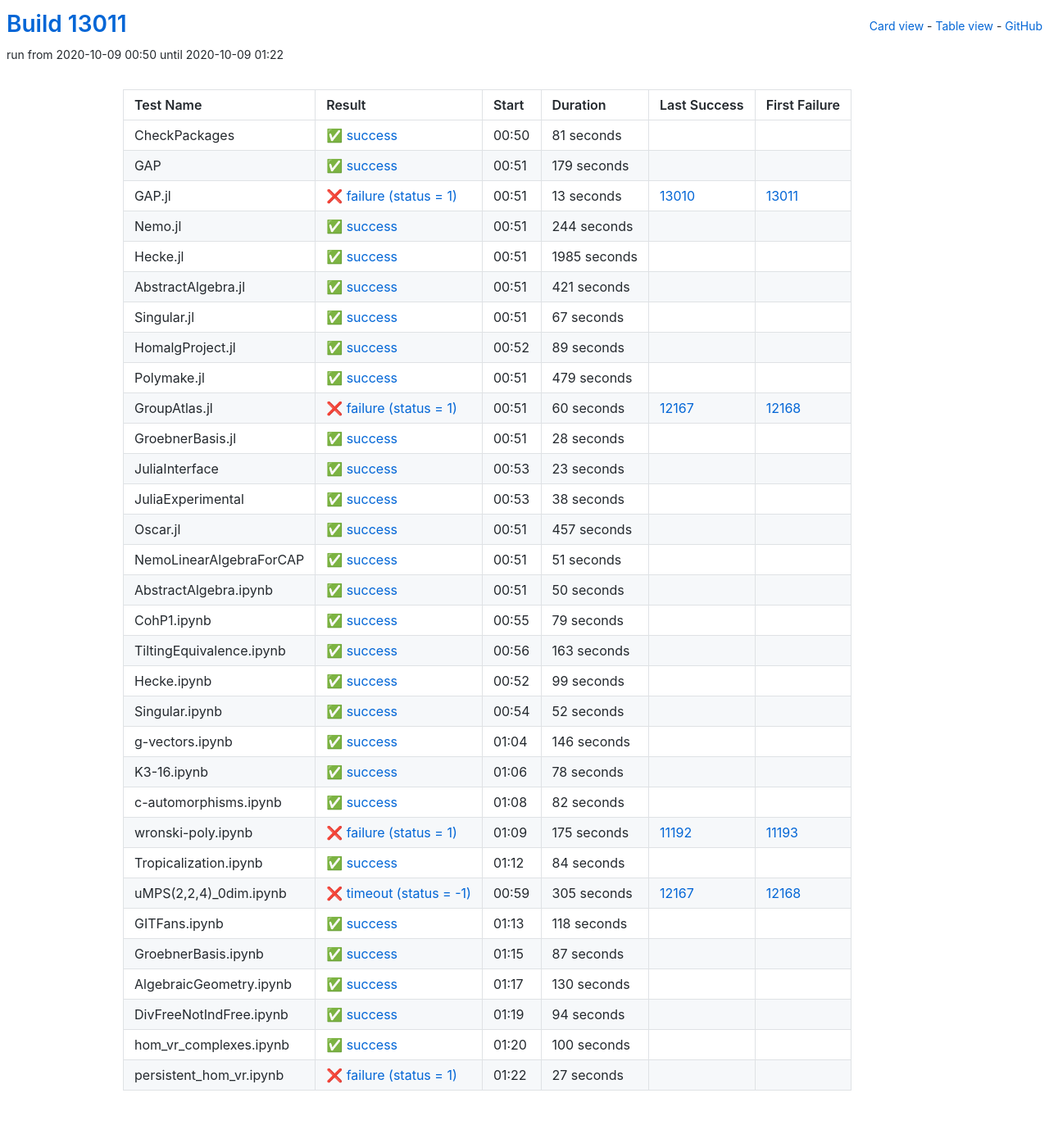
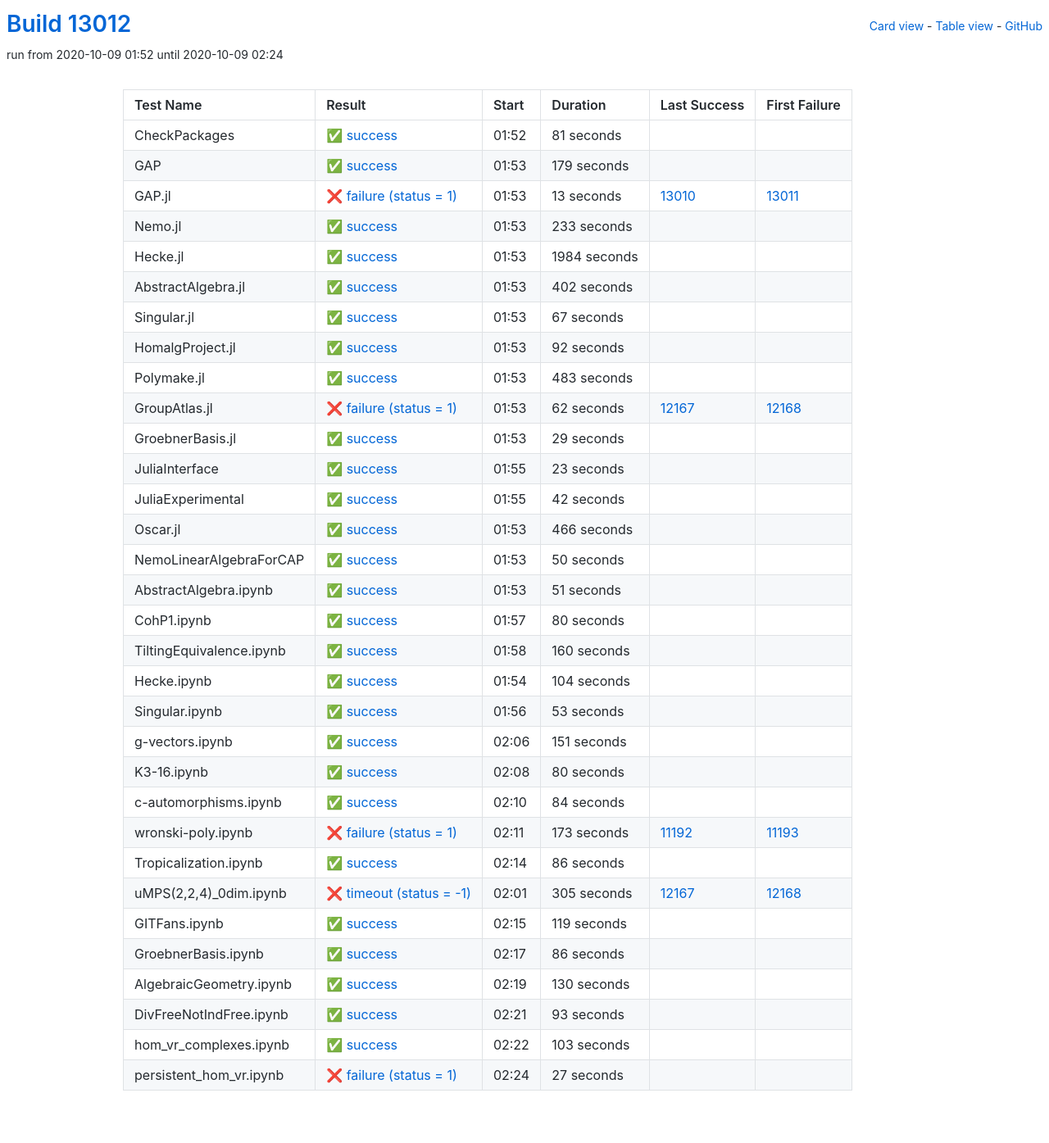
Before and after one commit to oscar-system/oscar-ci-status, a Jekyll site: the page built from table.html, in a window 1280 px wide. Shown: the whole page at 82% size. Built offline with Jekyll 4.4.1, drawn with Linux system fonts in a browser that asks for light colours.

Commit message:
Build #13012

```diff
--- a/_data/ci.yml
+++ b/_data/ci.yml
@@ -1,6 +1,6 @@
 ---
-build: 13011
-build_url: https://oscarci.mathematik.uni-kl.de/job/oscar/13011/
+build: 13012
+build_url: https://oscarci.mathematik.uni-kl.de/job/oscar/13012/
 job: oscar
 organization: oscar-system
 repo: oscar-ci-status
@@ -8,8 +8,8 @@
 tests:
 - name: CheckPackages
   id: checkpackages
-  log: https://oscarci.mathematik.uni-kl.de/job/oscar/13011/artifact/logs/build-13011/CheckPackages.log
-  start: 2020-10-09 00:50
+  log: https://oscarci.mathematik.uni-kl.de/job/oscar/13012/artifact/logs/build-13012/CheckPackages.log
+  start: 2020-10-09 01:52
   success: true
   exitcode: 0
   status: success
@@ -20,8 +20,8 @@
   first_failure_url:
 - name: GAP
   id: gap
-  log: https://oscarci.mathematik.uni-kl.de/job/oscar/13011/artifact/logs/build-13011/GAP.log
-  start: 2020-10-09 00:51
+  log: https://oscarci.mathematik.uni-kl.de/job/oscar/13012/artifact/logs/build-13012/GAP.log
+  start: 2020-10-09 01:53
   success: true
   exitcode: 0
   status: success
@@ -32,8 +32,8 @@
   first_failure_url:
 - name: GAP.jl
   id: gap-jl
-  log: https://oscarci.mathematik.uni-kl.de/job/oscar/13011/artifact/logs/build-13011/GAP.jl.log
-  start: 2020-10-09 00:51
+  log: https://oscarci.mathematik.uni-kl.de/job/oscar/13012/artifact/logs/build-13012/GAP.jl.log
+  start: 2020-10-09 01:53
   success: false
   exitcode: 1
   status: failure
@@ -44,44 +44,44 @@
   first_failure_url: https://oscarci.mathematik.uni-kl.de/job/oscar/13011/
 - name: Nemo.jl
   id: nemo-jl
-  log: https://oscarci.mathematik.uni-kl.de/job/oscar/13011/artifact/logs/build-13011/Nemo.jl.log
-  start: 2020-10-09 00:51
+  log: https://oscarci.mathematik.uni-kl.de/job/oscar/13012/artifact/logs/build-13012/Nemo.jl.log
+  start: 2020-10-09 01:53
   success: true
   exitcode: 0
   status: success
-  duration: 244
+  duration: 233
   last_success: false
   last_success_url:
   first_failure: false
   first_failure_url:
 - name: Hecke.jl
   id: hecke-jl
-  log: https://oscarci.mathematik.uni-kl.de/job/oscar/13011/artifact/logs/build-13011/Hecke.jl.log
-  start: 2020-10-09 00:51
+  log: https://oscarci.mathematik.uni-kl.de/job/oscar/13012/artifact/logs/build-13012/Hecke.jl.log
+  start: 2020-10-09 01:53
   success: true
   exitcode: 0
   status: success
-  duration: 1985
+  duration: 1984
   last_success: false
   last_success_url:
   first_failure: false
   first_failure_url:
 - name: AbstractAlgebra.jl
   id: abstractalgebra-jl
-  log: https://oscarci.mathematik.uni-kl.de/job/oscar/13011/artifact/logs/build-13011/AbstractAlgebra.jl.log
-  start: 2020-10-09 00:51
+  log: https://oscarci.mathematik.uni-kl.de/job/oscar/13012/artifact/logs/build-13012/AbstractAlgebra.jl.log
+  start: 2020-10-09 01:53
   success: true
   exitcode: 0
   status: success
-  duration: 421
+  duration: 402
   last_success: false
   last_success_url:
   first_failure: false
   first_failure_url:
 - name: Singular.jl
   id: singular-jl
-  log: https://oscarci.mathematik.uni-kl.de/job/oscar/13011/artifact/logs/build-13011/Singular.jl.log
-  start: 2020-10-09 00:51
+  log: https://oscarci.mathematik.uni-kl.de/job/oscar/13012/artifact/logs/build-13012/Singular.jl.log
+  start: 2020-10-09 01:53
   success: true
   exitcode: 0
   status: success
@@ -92,56 +92,56 @@
   first_failure_url:
 - name: HomalgProject.jl
   id: homalgproject-jl
-  log: https://oscarci.mathematik.uni-kl.de/job/oscar/13011/artifact/logs/build-13011/HomalgProject.jl.log
-  start: 2020-10-09 00:52
+  log: https://oscarci.mathematik.uni-kl.de/job/oscar/13012/artifact/logs/build-13012/HomalgProject.jl.log
+  start: 2020-10-09 01:53
   success: true
   exitcode: 0
   status: success
-  duration: 89
+  duration: 92
   last_success: false
   last_success_url:
   first_failure: false
   first_failure_url:
 - name: Polymake.jl
   id: polymake-jl
-  log: https://oscarci.mathematik.uni-kl.de/job/oscar/13011/artifact/logs/build-13011/Polymake.jl.log
-  start: 2020-10-09 00:51
+  log: https://oscarci.mathematik.uni-kl.de/job/oscar/13012/artifact/logs/build-13012/Polymake.jl.log
+  start: 2020-10-09 01:53
   success: true
   exitcode: 0
   status: success
-  duration: 479
+  duration: 483
   last_success: false
   last_success_url:
   first_failure: false
   first_failure_url:
 - name: GroupAtlas.jl
   id: groupatlas-jl
-  log: https://oscarci.mathematik.uni-kl.de/job/oscar/13011/artifact/logs/build-13011/GroupAtlas.jl.log
-  start: 2020-10-09 00:51
+  log: https://oscarci.mathematik.uni-kl.de/job/oscar/13012/artifact/logs/build-13012/GroupAtlas.jl.log
+  start: 2020-10-09 01:53
   success: false
   exitcode: 1
   status: failure
-  duration: 60
+  duration: 62
   last_success: 12167
   last_success_url: https://oscarci.mathematik.uni-kl.de/job/oscar/12167/
   first_failure: 12168
   first_failure_url: https://oscarci.mathematik.uni-kl.de/job/oscar/12168/
 - name: GroebnerBasis.jl
   id: groebnerbasis-jl
-  log: https://oscarci.mathematik.uni-kl.de/job/oscar/13011/artifact/logs/build-13011/GroebnerBasis.jl.log
-  start: 2020-10-09 00:51
+  log: https://oscarci.mathematik.uni-kl.de/job/oscar/13012/artifact/logs/build-13012/GroebnerBasis.jl.log
+  start: 2020-10-09 01:53
   success: true
   exitcode: 0
   status: success
-  duration: 28
+  duration: 29
   last_success: false
   last_success_url:
   first_failure: false
   first_failure_url:
 - name: JuliaInterface
   id: juliainterface
-  log: https://oscarci.mathematik.uni-kl.de/job/oscar/13011/artifact/logs/build-13011/JuliaInterface.log
-  start: 2020-10-09 00:53
+  log: https://oscarci.mathematik.uni-kl.de/job/oscar/13012/artifact/logs/build-13012/JuliaInterface.log
+  start: 2020-10-09 01:55
   success: true
   exitcode: 0
   status: success
@@ -152,32 +152,44 @@
   first_failure_url:
 - name: JuliaExperimental
   id: juliaexperimental
-  log: https://oscarci.mathematik.uni-kl.de/job/oscar/13011/artifact/logs/build-13011/JuliaExperimental.log
-  start: 2020-10-09 00:53
+  log: https://oscarci.mathematik.uni-kl.de/job/oscar/13012/artifact/logs/build-13012/JuliaExperimental.log
+  start: 2020-10-09 01:55
   success: true
   exitcode: 0
   status: success
-  duration: 38
+  duration: 42
   last_success: false
   last_success_url:
   first_failure: false
   first_failure_url:
 - name: Oscar.jl
   id: oscar-jl
-  log: https://oscarci.mathematik.uni-kl.de/job/oscar/13011/artifact/logs/build-13011/Oscar.jl.log
-  start: 2020-10-09 00:51
+  log: https://oscarci.mathematik.uni-kl.de/job/oscar/13012/artifact/logs/build-13012/Oscar.jl.log
+  start: 2020-10-09 01:53
   success: true
   exitcode: 0
   status: success
-  duration: 457
+  duration: 466
   last_success: false
   last_success_url:
   first_failure: false
   first_failure_url:
 - name: NemoLinearAlgebraForCAP
   id: nemolinearalgebraforcap
-  log: https://oscarci.mathematik.uni-kl.de/job/oscar/13011/artifact/logs/build-13011/NemoLinearAlgebraForCAP.log
-  start: 2020-10-09 00:51
+  log: https://oscarci.mathematik.uni-kl.de/job/oscar/13012/artifact/logs/build-13012/NemoLinearAlgebraForCAP.log
+  start: 2020-10-09 01:53
+  success: true
+  exitcode: 0
+  status: success
+  duration: 50
+  last_success: false
+  last_success_url:
+  first_failure: false
+  first_failure_url:
+- name: AbstractAlgebra.ipynb
+  id: abstractalgebra-ipynb
+  log: https://oscarci.mathematik.uni-kl.de/job/oscar/13012/artifact/logs/build-13012/AbstractAlgebra.ipynb.log
+  start: 2020-10-09 01:53
   success: true
   exitcode: 0
   status: success
@@ -186,118 +198,82 @@
   last_success_url:
   first_failure: false
   first_failure_url:
-- name: AbstractAlgebra.ipynb
-  id: abstractalgebra-ipynb
-  log: https://oscarci.mathematik.uni-kl.de/job/oscar/13011/artifact/logs/build-13011/AbstractAlgebra.ipynb.log
-  start: 2020-10-09 00:51
+- name: CohP1.ipynb
+  id: cohp1-ipynb
+  log: https://oscarci.mathematik.uni-kl.de/job/oscar/13012/artifact/logs/build-13012/CohP1.ipynb.log
+  start: 2020-10-09 01:57
   success: true
   exitcode: 0
   status: success
-  duration: 50
-  last_success: false
-  last_success_url:
-  first_failure: false
-  first_failure_url:
-- name: CohP1.ipynb
-  id: cohp1-ipynb
-  log: https://oscarci.mathematik.uni-kl.de/job/oscar/13011/artifact/logs/build-13011/CohP1.ipynb.log
-  start: 2020-10-09 00:55
-  success: true
-  exitcode: 0
-  status: success
-  duration: 79
+  duration: 80
   last_success: false
   last_success_url:
   first_failure: false
   first_failure_url:
 - name: TiltingEquivalence.ipynb
   id: tiltingequivalence-ipynb
-  log: https://oscarci.mathematik.uni-kl.de/job/oscar/13011/artifact/logs/build-13011/TiltingEquivalence.ipynb.log
-  start: 2020-10-09 00:56
+  log: https://oscarci.mathematik.uni-kl.de/job/oscar/13012/artifact/logs/build-13012/TiltingEquivalence.ipynb.log
+  start: 2020-10-09 01:58
   success: true
   exitcode: 0
   status: success
-  duration: 163
+  duration: 160
   last_success: false
   last_success_url:
   first_failure: false
   first_failure_url:
 - name: Hecke.ipynb
   id: hecke-ipynb
-  log: https://oscarci.mathematik.uni-kl.de/job/oscar/13011/artifact/logs/build-13011/Hecke.ipynb.log
-  start: 2020-10-09 00:52
+  log: https://oscarci.mathematik.uni-kl.de/job/oscar/13012/artifact/logs/build-13012/Hecke.ipynb.log
+  start: 2020-10-09 01:54
   success: true
   exitcode: 0
   status: success
-  duration: 99
+  duration: 104
   last_success: false
   last_success_url:
   first_failure: false
   first_failure_url:
 - name: Singular.ipynb
   id: singular-ipynb
-  log: https://oscarci.mathematik.uni-kl.de/job/oscar/13011/artifact/logs/build-13011/Singular.ipynb.log
-  start: 2020-10-09 00:54
+  log: https://oscarci.mathematik.uni-kl.de/job/oscar/13012/artifact/logs/build-13012/Singular.ipynb.log
+  start: 2020-10-09 01:56
   success: true
   exitcode: 0
   status: success
-  duration: 52
+  duration: 53
   last_success: false
   last_success_url:
   first_failure: false
   first_failure_url:
 - name: g-vectors.ipynb
   id: g-vectors-ipynb
-  log: https://oscarci.mathematik.uni-kl.de/job/oscar/13011/artifact/logs/build-13011/g-vectors.ipynb.log
-  start: 2020-10-09 01:04
+  log: https://oscarci.mathematik.uni-kl.de/job/oscar/13012/artifact/logs/build-13012/g-vectors.ipynb.log
+  start: 2020-10-09 02:06
   success: true
   exitcode: 0
   status: success
-  duration: 146
+  duration: 151
   last_success: false
   last_success_url:
   first_failure: false
   first_failure_url:
 - name: K3-16.ipynb
   id: k3-16-ipynb
-  log: https://oscarci.mathematik.uni-kl.de/job/oscar/13011/artifact/logs/build-13011/K3-16.ipynb.log
-  start: 2020-10-09 01:06
+  log: https://oscarci.mathematik.uni-kl.de/job/oscar/13012/artifact/logs/build-13012/K3-16.ipynb.log
+  start: 2020-10-09 02:08
   success: true
   exitcode: 0
   status: success
-  duration: 78
+  duration: 80
   last_success: false
   last_success_url:
   first_failure: false
   first_failure_url:
 - name: c-automorphisms.ipynb
   id: c-automorphisms-ipynb
-  log: https://oscarci.mathematik.uni-kl.de/job/oscar/13011/artifact/logs/build-13011/c-automorphisms.ipynb.log
-  start: 2020-10-09 01:08
-  success: true
-  exitcode: 0
-  status: success
-  duration: 82
-  last_success: false
-  last_success_url:
-  first_failure: false
-  first_failure_url:
-- name: wronski-poly.ipynb
-  id: wronski-poly-ipynb
-  log: https://oscarci.mathematik.uni-kl.de/job/oscar/13011/artifact/logs/build-13011/wronski-poly.ipynb.log
-  start: 2020-10-09 01:09
-  success: false
-  exitcode: 1
-  status: failure
-  duration: 175
-  last_success: 11192
-  last_success_url: https://oscarci.mathematik.uni-kl.de/job/oscar/11192/
-  first_failure: 11193
-  first_failure_url: https://oscarci.mathematik.uni-kl.de/job/oscar/11193/
-- name: Tropicalization.ipynb
-  id: tropicalization-ipynb
-  log: https://oscarci.mathematik.uni-kl.de/job/oscar/13011/artifact/logs/build-13011/Tropicalization.ipynb.log
-  start: 2020-10-09 01:12
+  log: https://oscarci.mathematik.uni-kl.de/job/oscar/13012/artifact/logs/build-13012/c-automorphisms.ipynb.log
+  start: 2020-10-09 02:10
   success: true
   exitcode: 0
   status: success
@@ -306,10 +282,34 @@
   last_success_url:
   first_failure: false
   first_failure_url:
+- name: wronski-poly.ipynb
+  id: wronski-poly-ipynb
+  log: https://oscarci.mathematik.uni-kl.de/job/oscar/13012/artifact/logs/build-13012/wronski-poly.ipynb.log
+  start: 2020-10-09 02:11
+  success: false
+  exitcode: 1
+  status: failure
+  duration: 173
+  last_success: 11192
+  last_success_url: https://oscarci.mathematik.uni-kl.de/job/oscar/11192/
+  first_failure: 11193
+  first_failure_url: https://oscarci.mathematik.uni-kl.de/job/oscar/11193/
+- name: Tropicalization.ipynb
+  id: tropicalization-ipynb
+  log: https://oscarci.mathematik.uni-kl.de/job/oscar/13012/artifact/logs/build-13012/Tropicalization.ipynb.log
+  start: 2020-10-09 02:14
+  success: true
+  exitcode: 0
+  status: success
+  duration: 86
+  last_success: false
+  last_success_url:
+  first_failure: false
+  first_failure_url:
 - name: uMPS(2,2,4)_0dim.ipynb
   id: umps-2-2-4-0dim-ipynb
-  log: https://oscarci.mathematik.uni-kl.de/job/oscar/13011/artifact/logs/build-13011/uMPS-2-2-4-_0dim.ipynb.log
-  start: 2020-10-09 00:59
+  log: https://oscarci.mathematik.uni-kl.de/job/oscar/13012/artifact/logs/build-13012/uMPS-2-2-4-_0dim.ipynb.log
+  start: 2020-10-09 02:01
   success: false
   exitcode: -1
   status: timeout
@@ -320,32 +320,32 @@
   first_failure_url: https://oscarci.mathematik.uni-kl.de/job/oscar/12168/
 - name: GITFans.ipynb
   id: gitfans-ipynb
-  log: https://oscarci.mathematik.uni-kl.de/job/oscar/13011/artifact/logs/build-13011/GITFans.ipynb.log
-  start: 2020-10-09 01:13
+  log: https://oscarci.mathematik.uni-kl.de/job/oscar/13012/artifact/logs/build-13012/GITFans.ipynb.log
+  start: 2020-10-09 02:15
   success: true
   exitcode: 0
   status: success
-  duration: 118
+  duration: 119
   last_success: false
   last_success_url:
   first_failure: false
   first_failure_url:
 - name: GroebnerBasis.ipynb
   id: groebnerbasis-ipynb
-  log: https://oscarci.mathematik.uni-kl.de/job/oscar/13011/artifact/logs/build-13011/GroebnerBasis.ipynb.log
-  start: 2020-10-09 01:15
+  log: https://oscarci.mathematik.uni-kl.de/job/oscar/13012/artifact/logs/build-13012/GroebnerBasis.ipynb.log
+  start: 2020-10-09 02:17
   success: true
   exitcode: 0
   status: success
-  duration: 87
+  duration: 86
   last_success: false
   last_success_url:
   first_failure: false
   first_failure_url:
 - name: AlgebraicGeometry.ipynb
   id: algebraicgeometry-ipynb
-  log: https://oscarci.mathematik.uni-kl.de/job/oscar/13011/artifact/logs/build-13011/AlgebraicGeometry.ipynb.log
-  start: 2020-10-09 01:17
+  log: https://oscarci.mathematik.uni-kl.de/job/oscar/13012/artifact/logs/build-13012/AlgebraicGeometry.ipynb.log
+  start: 2020-10-09 02:19
   success: true
   exitcode: 0
   status: success
@@ -356,32 +356,32 @@
   first_failure_url:
 - name: DivFreeNotIndFree.ipynb
   id: divfreenotindfree-ipynb
-  log: https://oscarci.mathematik.uni-kl.de/job/oscar/13011/artifact/logs/build-13011/DivFreeNotIndFree.ipynb.log
-  start: 2020-10-09 01:19
+  log: https://oscarci.mathematik.uni-kl.de/job/oscar/13012/artifact/logs/build-13012/DivFreeNotIndFree.ipynb.log
+  start: 2020-10-09 02:21
   success: true
   exitcode: 0
   status: success
-  duration: 94
+  duration: 93
   last_success: false
   last_success_url:
   first_failure: false
   first_failure_url:
 - name: hom_vr_complexes.ipynb
   id: hom-vr-complexes-ipynb
-  log: https://oscarci.mathematik.uni-kl.de/job/oscar/13011/artifact/logs/build-13011/hom_vr_complexes.ipynb.log
-  start: 2020-10-09 01:20
+  log: https://oscarci.mathematik.uni-kl.de/job/oscar/13012/artifact/logs/build-13012/hom_vr_complexes.ipynb.log
+  start: 2020-10-09 02:22
   success: true
   exitcode: 0
   status: success
-  duration: 100
+  duration: 103
   last_success: false
   last_success_url:
   first_failure: false
   first_failure_url:
 - name: persistent_hom_vr.ipynb
   id: persistent-hom-vr-ipynb
-  log: https://oscarci.mathematik.uni-kl.de/job/oscar/13011/artifact/logs/build-13011/persistent_hom_vr.ipynb.log
-  start: 2020-10-09 01:22
+  log: https://oscarci.mathematik.uni-kl.de/job/oscar/13012/artifact/logs/build-13012/persistent_hom_vr.ipynb.log
+  start: 2020-10-09 02:24
   success: false
   exitcode: 1
   status: failure
```
Also changed, not shown: README.md.
